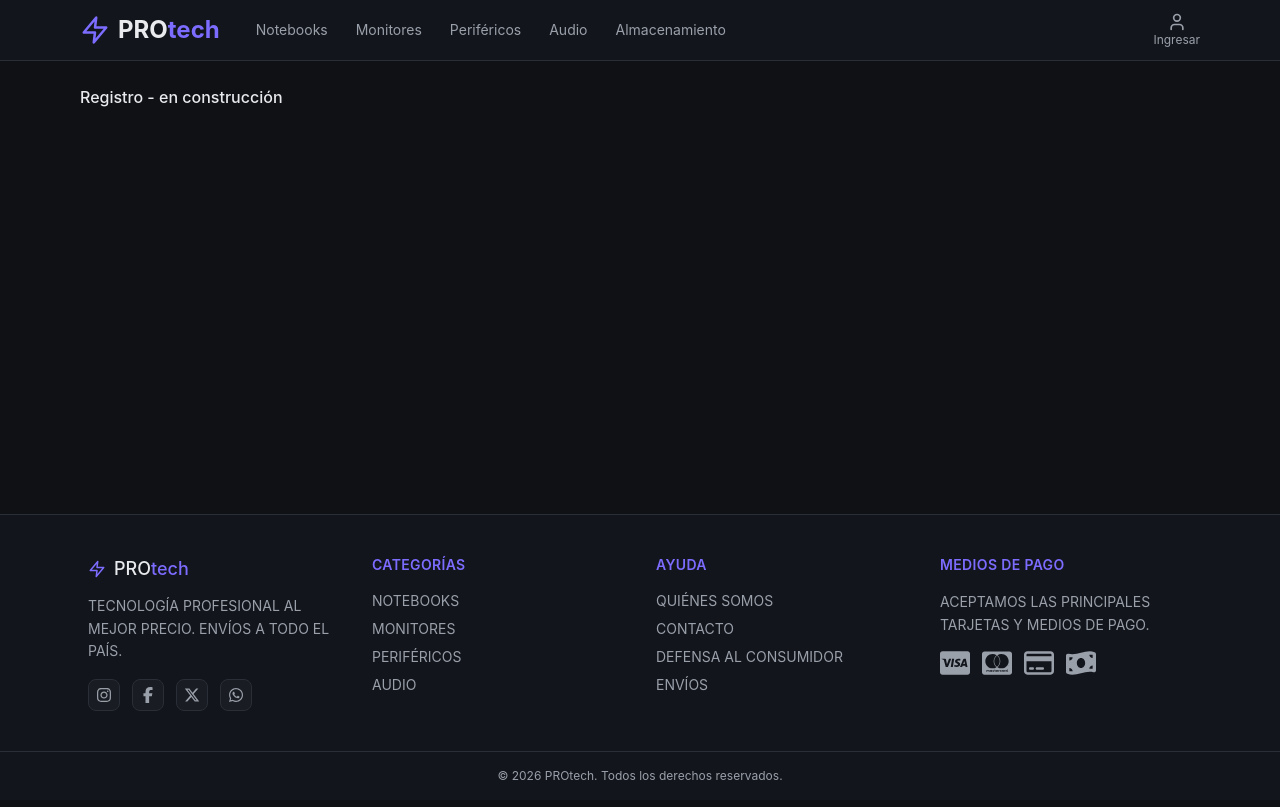
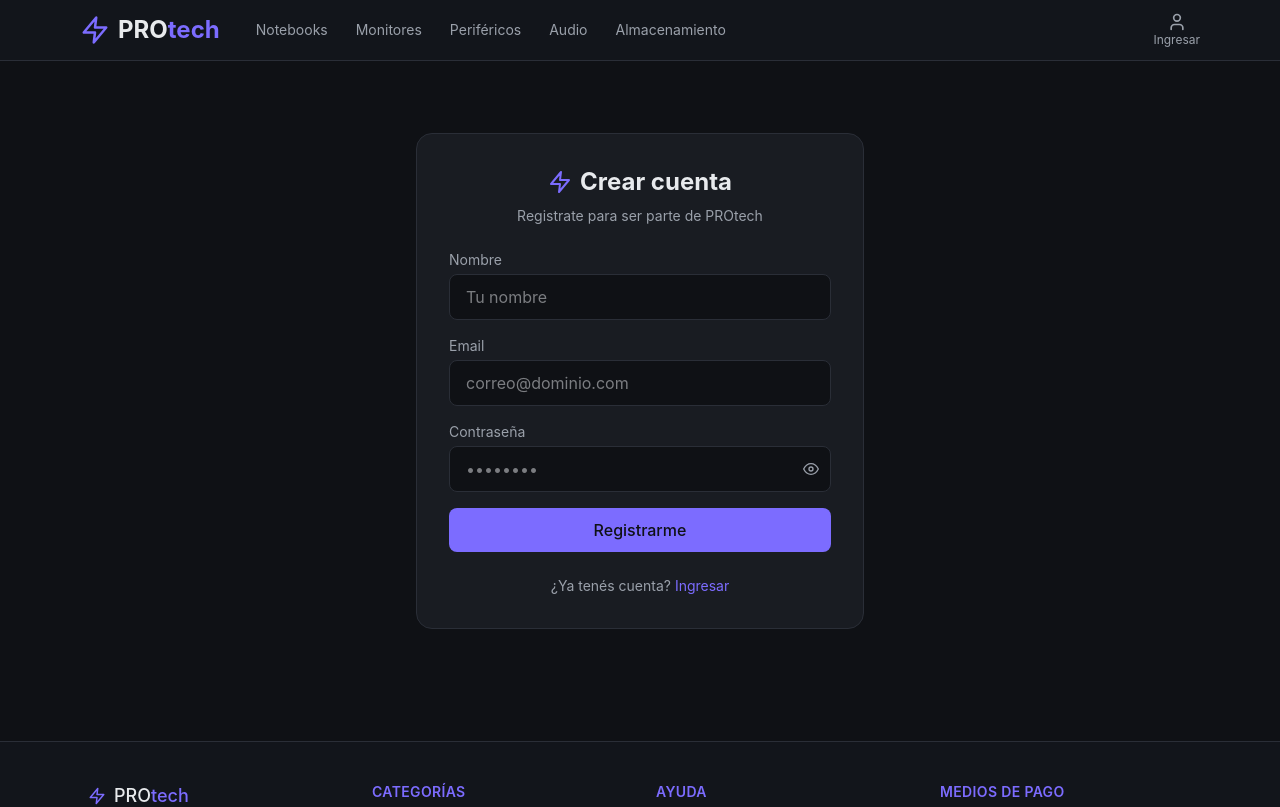
Before and after one commit to amaliafernandez/ecommerce-pro, a React (Vite) app: page /register in a window 1280 px wide. Shown: the top 807 px of the page. Built offline with nearby package versions, Linux system fonts and the light colour scheme.

Commit message:
feat: agregué formulario de registro con validaciones

```diff
--- a/src/components/pages/Register.jsx
+++ b/src/components/pages/Register.jsx
@@ -1,5 +1,118 @@
+import { useState } from "react";
+import { useForm } from "react-hook-form";
+import { FiEye, FiEyeOff, FiCheckCircle, FiAlertCircle, FiZap } from "react-icons/fi";
+
 function Register() {
-  return <h1 className="text-2x1 font-medium">Registro - en construcción</h1>;
+  const {
+    register,
+    handleSubmit,
+    watch,
+    formState: { errors },
+  } = useForm({ mode: "onChange" });
+
+  const [verPassword, setVerPassword] = useState(false);
+
+  // Miramos el email en tiempo real para el mensaje de "Email válido"
+  const emailValue = watch("email");
+  const emailValido = /^[^\s@]+@[^\s@]+\.[^\s@]+$/.test(emailValue || "");
+
+  const onSubmit = (data) => {
+    console.log(data); // la lógica de guardado va en la Parte 3
+  };
+
+  const inputBase = "w-full px-4 py-2.5 bg-bg border rounded-lg text-text focus:outline-none focus:border-accent transition-colors";
+
+  return (
+    <section className="flex items-center justify-center py-12">
+      <div className="w-full max-w-md bg-card border border-line rounded-2xl p-8">
+        <h1 className="flex items-center justify-center gap-2 text-2xl font-bold">
+          <FiZap className="text-accent" /> Crear cuenta
+        </h1>
+        <p className="text-sm text-muted text-center mt-2 mb-6">Registrate para ser parte de PROtech</p>
+
+        <form onSubmit={handleSubmit(onSubmit)} className="space-y-4">
+          {/* Nombre */}
+          <div>
+            <label className="block text-sm text-muted mb-1">Nombre</label>
+            <input
+              type="text"
+              placeholder="Tu nombre"
+              className={`${inputBase} ${errors.nombre ? "border-danger" : "border-line"}`}
+              {...register("nombre", {
+                required: "El nombre es obligatorio",
+                minLength: { value: 2, message: "Mínimo 2 caracteres" },
+              })}
+            />
+            {errors.nombre && (
+              <span className="flex items-center gap-1 text-danger text-xs mt-1">
+                <FiAlertCircle /> {errors.nombre.message}
+              </span>
+            )}
+          </div>
+
+          {/* Email */}
+          <div>
+            <label className="block text-sm text-muted mb-1">Email</label>
+            <input
+              type="email"
+              placeholder="correo@dominio.com"
+              className={`${inputBase} ${errors.email ? "border-danger" : "border-line"}`}
+              {...register("email", {
+                required: "El email es obligatorio",
+                pattern: {
+                  value: /^[^\s@]+@[^\s@]+\.[^\s@]+$/,
+                  message: "Email no válido",
+                },
+              })}
+            />
+            {errors.email ? (
+              <span className="flex items-center gap-1 text-danger text-xs mt-1">
+                <FiAlertCircle /> {errors.email.message}
+              </span>
+            ) : (
+              emailValido && (
+                <span className="flex items-center gap-1 text-success text-xs mt-1">
+                  <FiCheckCircle /> Email válido
+                </span>
+              )
+            )}
+          </div>
+
+          {/* Contraseña */}
+          <div>
+            <label className="block text-sm text-muted mb-1">Contraseña</label>
+            <div className="relative">
+              <input
+                type={verPassword ? "text" : "password"}
+                placeholder="••••••••"
+                className={`${inputBase} pr-11 ${errors.password ? "border-danger" : "border-line"}`}
+                {...register("password", {
+                  required: "La contraseña es obligatoria",
+                  minLength: { value: 8, message: "Mínimo 8 caracteres" },
+                })}
+              />
+              <button type="button" onClick={() => setVerPassword(!verPassword)} className="absolute right-3 top-1/2 -translate-y-1/2 text-muted hover:text-text">
+                {verPassword ? <FiEyeOff /> : <FiEye />}
+              </button>
+            </div>
+            {errors.password && (
+              <span className="flex items-center gap-1 text-danger text-xs mt-1">
+                <FiAlertCircle /> {errors.password.message}
+              </span>
+            )}
+          </div>
+
+          <button type="submit" className="w-full bg-accent text-bg py-2.5 rounded-lg font-medium hover:opacity-90 transition-opacity">
+            Registrarme
+          </button>
+        </form>
+
+        <p className="text-sm text-muted text-center mt-6">
+          ¿Ya tenés cuenta? <span className="text-accent cursor-pointer hover:underline">Ingresar</span>
+        </p>
+      </div>
+    </section>
+  );
 }
 
 export default Register;
```
